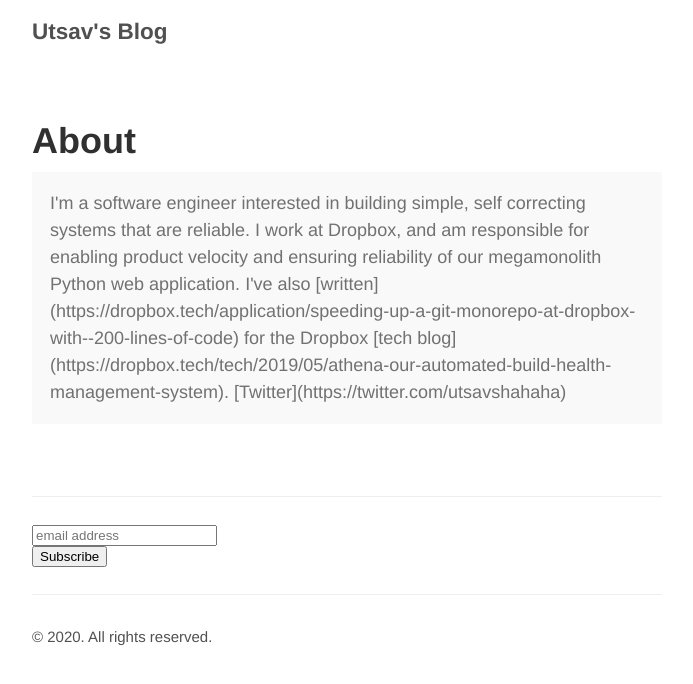
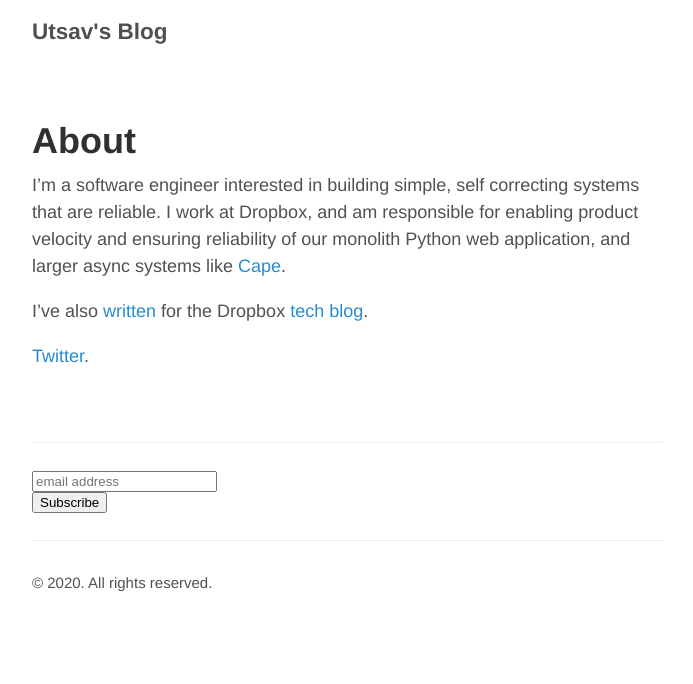
Before and after one commit to Utsav2/utsav2.github.io, a Jekyll site: the page built from about.md, in a window 1280 px wide. Shown: the top 684 px of the page, without its empty margins (293-986 px from the left). Built offline with Jekyll 4.4.1, drawn with Linux system fonts in a browser that asks for light colours; comment, search, counter and statistics services are not loaded.

Commit message:
Update about.md

```diff
--- a/about.md
+++ b/about.md
@@ -3,10 +3,8 @@ layout: page
 title: About
 ---
 
-<p class="message">
-  I'm a software engineer interested in building simple, self correcting systems that are reliable. I work at Dropbox, and am responsible for enabling product velocity and ensuring reliability of our megamonolith Python web application.
+I'm a software engineer interested in building simple, self correcting systems that are reliable. I work at Dropbox, and am responsible for enabling product velocity and ensuring reliability of our monolith Python web application, and larger async systems like [Cape](https://dropbox.tech/infrastructure/cape-technical-deep-dive).
 
-  I've also [written](https://dropbox.tech/application/speeding-up-a-git-monorepo-at-dropbox-with--200-lines-of-code) for the Dropbox [tech blog](https://dropbox.tech/tech/2019/05/athena-our-automated-build-health-management-system).
+I've also [written](https://dropbox.tech/application/speeding-up-a-git-monorepo-at-dropbox-with--200-lines-of-code) for the Dropbox [tech blog](https://dropbox.tech/tech/2019/05/athena-our-automated-build-health-management-system).
 
-  [Twitter](https://twitter.com/utsavshahaha)
-</p>
+[Twitter](https://twitter.com/utsavshahaha).
```
